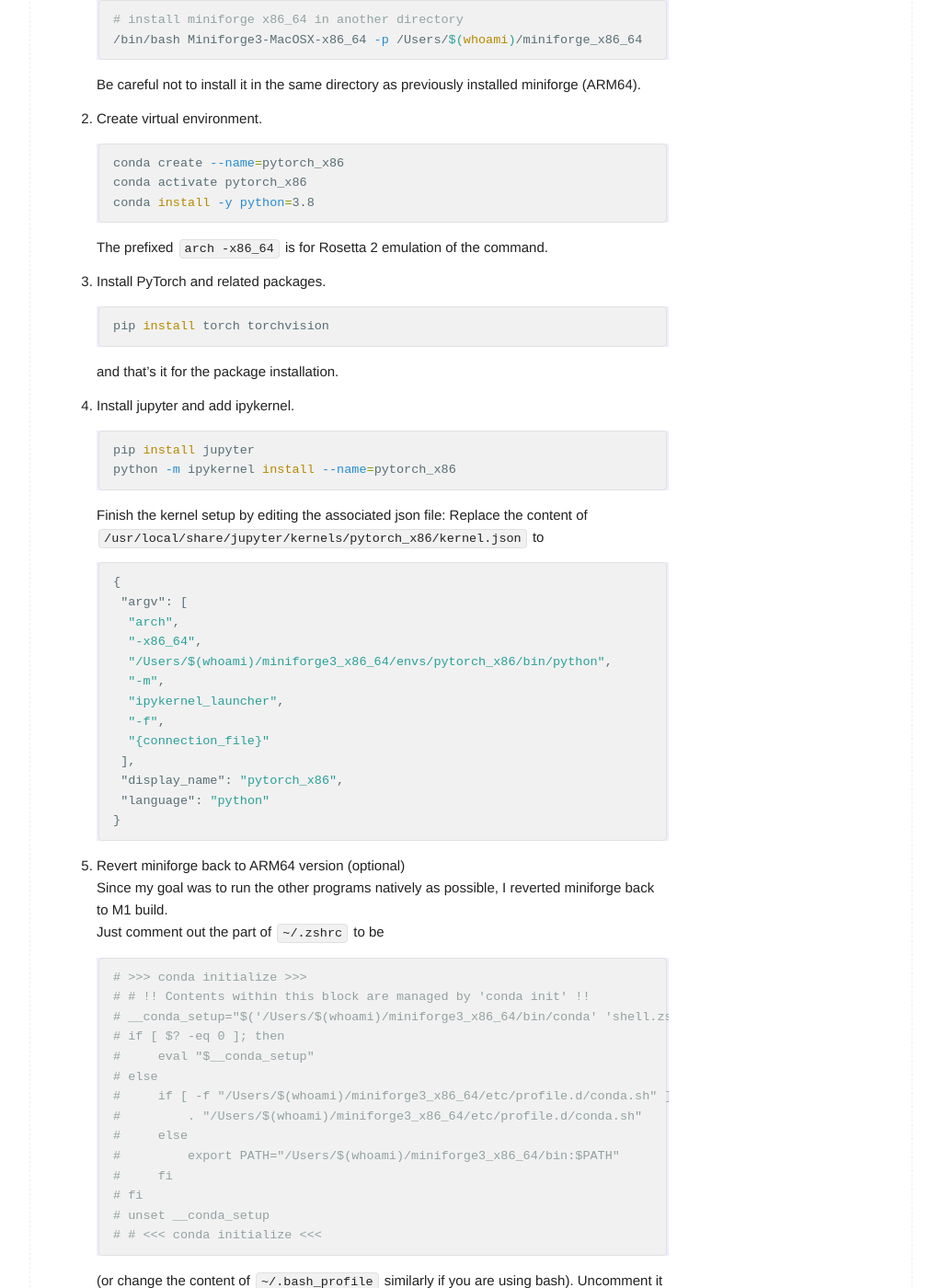
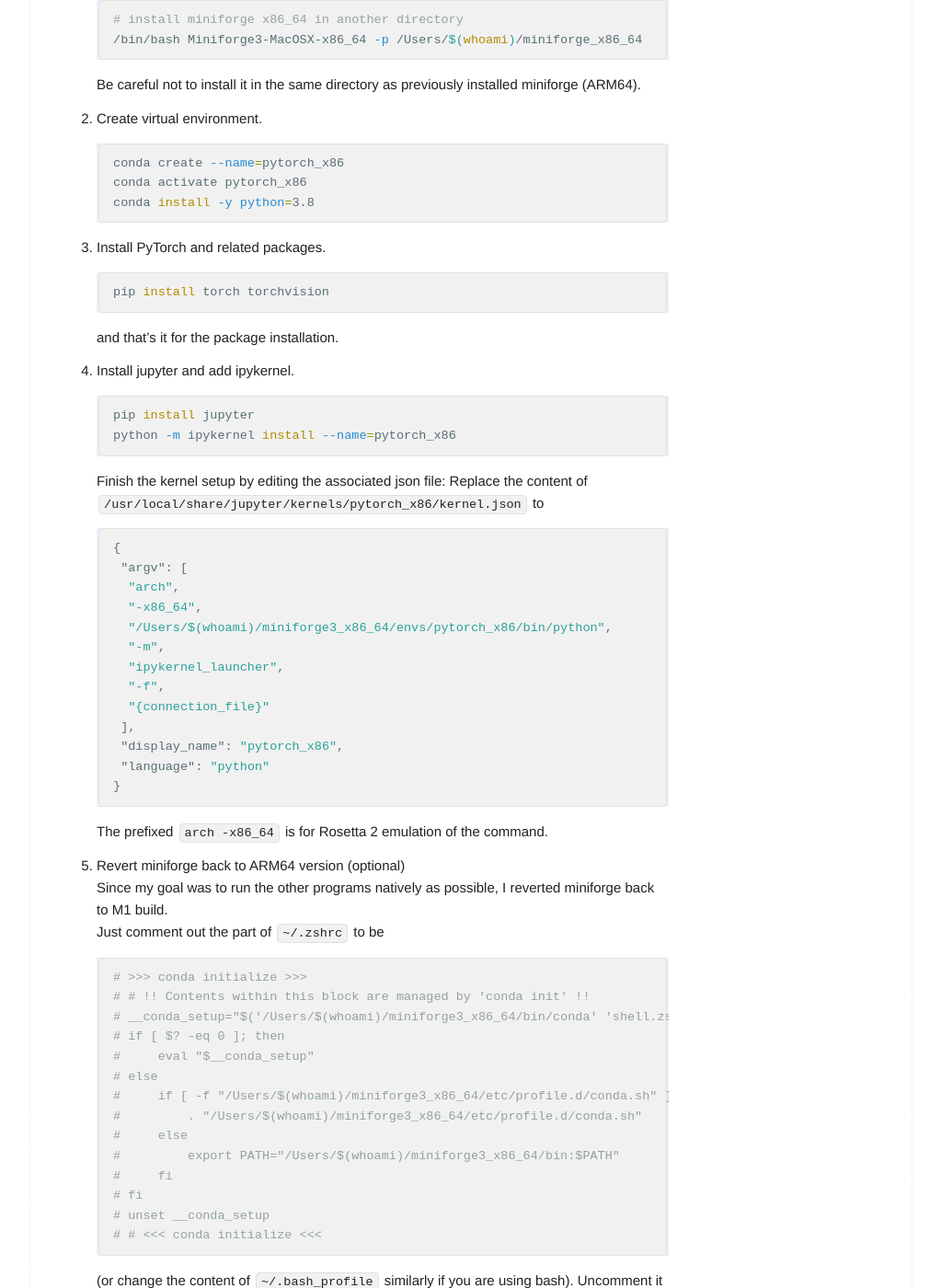
Before and after one commit to naturale0/naturale0.github.io, a Jekyll site: the page built from _posts/2021-01-29-setting up m1 mac for both tensorflow and pytorch.md, in a window 1280 px wide and 1400 px high, scrolled down 1922 px. Shown: the whole window at 92% size, without its empty margins (128-1151 px from the left). Built offline with Jekyll 4.4.1, drawn with Linux system fonts in a browser that asks for light colours; comment, search, counter and statistics services are not loaded; some of the changed lines change nothing that is shown.

Commit message:
edit style

````diff
--- a/_posts/2021-01-29-setting up m1 mac for both tensorflow and pytorch.md
+++ b/_posts/2021-01-29-setting up m1 mac for both tensorflow and pytorch.md
@@ -87,7 +87,6 @@
 conda activate pytorch_x86
 conda install -y python=3.8
 ```
-The prefixed `arch -x86_64` is for Rosetta 2 emulation of the command.
 
 3. Install PyTorch and related packages.\
 ```zsh
@@ -116,6 +115,7 @@
  "language": "python"
 }
 ```
+The prefixed `arch -x86_64` is for Rosetta 2 emulation of the command.
 
 5. Revert miniforge back to ARM64 version (optional)\
 Since my goal was to run the other programs natively as possible, I reverted miniforge back to M1 build.<br>
````
